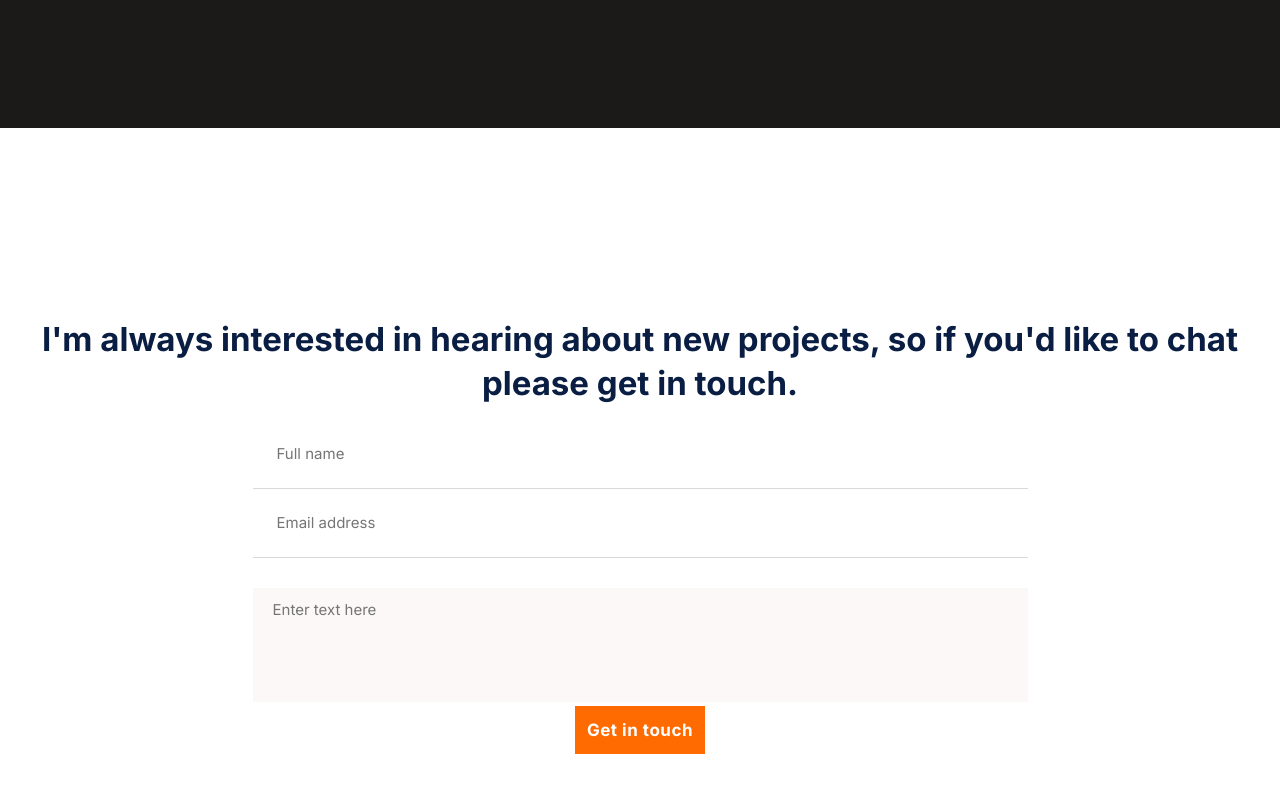
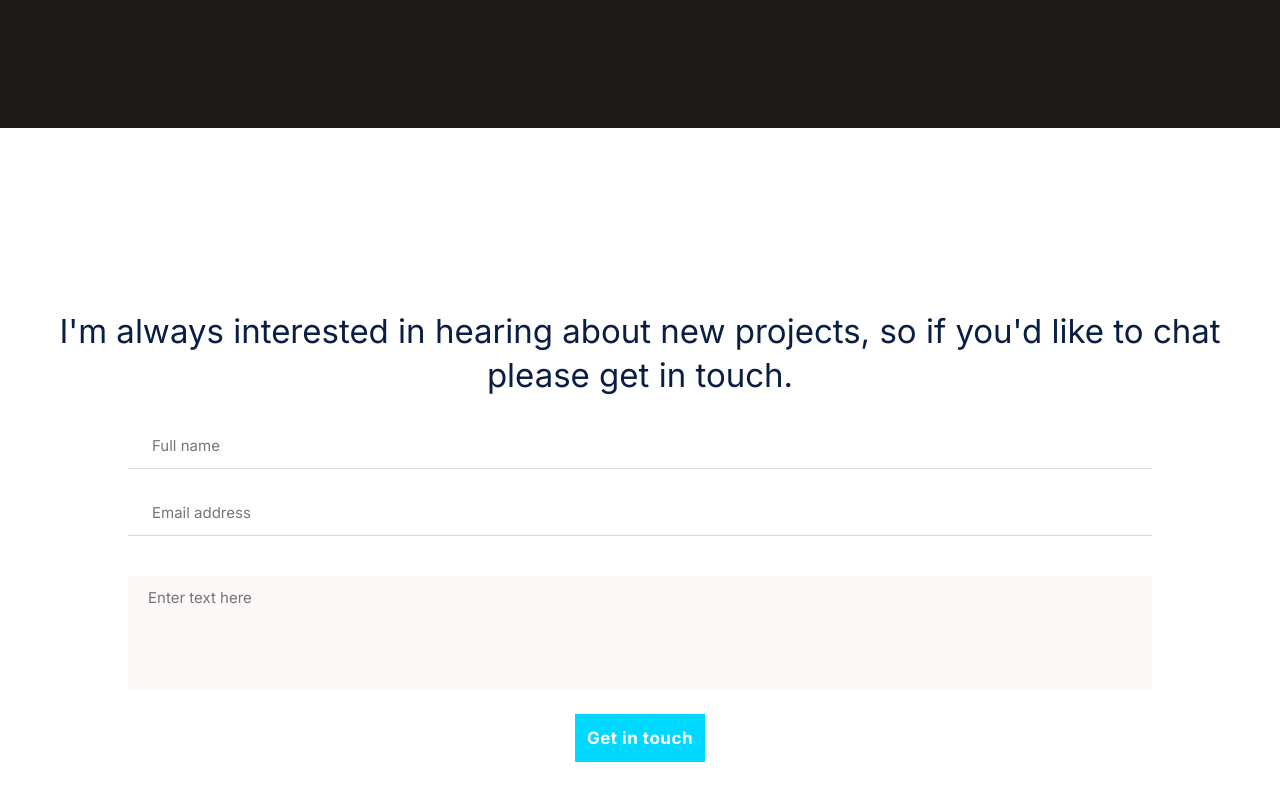
Before and after one commit to Rustamxon7/Review-Contact-form, a website: page index.html in a window 1280 px wide. Shown: the part 6579-7379 px from the top of the page. Drawn offline with Linux system fonts and the light colour scheme.

Commit message:
Add changes

```diff
--- a/css/main.css
+++ b/css/main.css
@@ -345,8 +345,16 @@ li {
   background-color: white;
 }
 
+.contact-form-header h2 {
+  font-weight: 400;
+}
+
 .form-group {
   border: 0;
+  display: flex;
+  flex-direction: column;
+  gap: 10px;
+  width: 100%;
 }
 
 .form-group input {
@@ -361,6 +369,7 @@ li {
   border-width: 0 0 1px;
   border-color: #dbd8d7;
   padding: 24px;
+  padding-bottom: 12px;
 }
 
 .form-group-textarea {
@@ -374,6 +383,7 @@ li {
   width: 100%;
   height: 114px;
   padding: 12px 20px;
+  margin-bottom: 24px;
   box-sizing: border-box;
   border: 2px none #ccc;
   background-color: #fbf8f7;
@@ -390,7 +400,7 @@ li {
 
 .btn-1 {
   align-self: center;
-  background-color: #ff6b00;
+  background-color: #00d9ff;
   color: #fff;
   font-family: 'Inter', sans-serif;
   font-style: normal;
```
